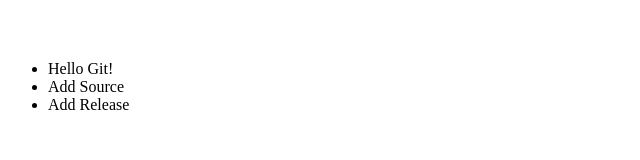
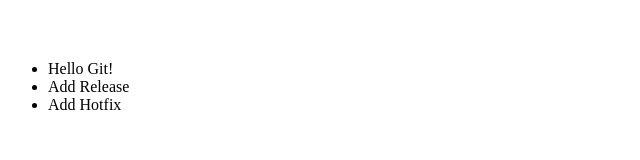
Before and after one commit to jelee96/opentutorials_git_jelee, a plain HTML site: page index.html in a window 1280 px wide. Shown: the full height of the page, 0-640 px from the left. Drawn offline with Linux system fonts and the light colour scheme.

Commit message:
Add Hotfix 추가 Add Source 삭제

```diff
--- a/index.html
+++ b/index.html
@@ -5,8 +5,8 @@
     <body>
         <ul>
             <li>Hello Git!</li>
-			<li>Add Source</li>
 			<li>Add Release</li>
+			<li>Add Hotfix</li>
         </ul>
     </body>
 </html>
```
